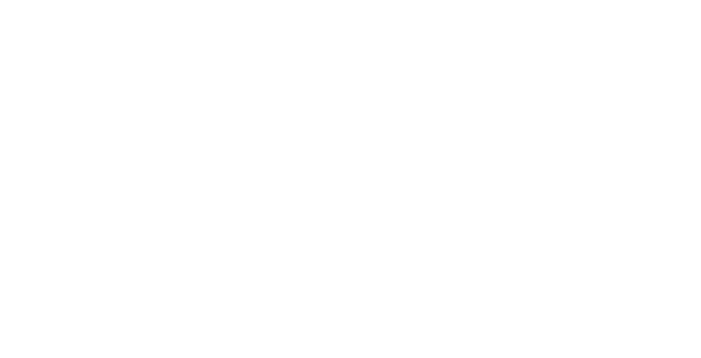
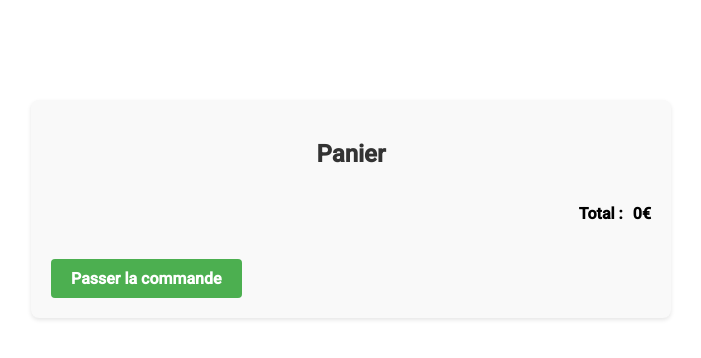
Before and after one commit to Beethoven09/shopinsid, an Angular app in the folder Front_end/shopinsid/: page /panier in a window 1280 px wide. Before the commit this address led to /. Shown: the top 358 px of the page, without its empty margins (289-990 px from the left). Built offline with nearby package versions, Linux system fonts and the light colour scheme.

Commit message:
L'ajout d'un service panier (composants dont html,scss,ts + service et fonctions + model ProduitPanier)

```diff
--- a/Front_end/shopinsid/src/app/app-routing.module.ts
+++ b/Front_end/shopinsid/src/app/app-routing.module.ts
@@ -6,6 +6,7 @@
 import { InscriptionComponent } from "./components/inscription/inscription.component";
 import { ConnexionComponent } from "./components/connexion/connexion.component";
 import { AccueilComponent } from './components/accueil/accueil.component';
+import { PanierComponent } from './components/panier/panier.component';
 
 const routes: Routes = [
   /* Lien vers un autre component destination
@@ -22,8 +23,11 @@
   /* PAGE POUR UNE INSCRIPTION AU SITE */
   {path: 'inscription', component: InscriptionComponent},
   /* PAGE POUR UNE CONNEXION AU SITE */
-  {path: 'connexion', component: ConnexionComponent}
+  {path: 'connexion', component: ConnexionComponent},
+  /* PAGE POUR UNE ACCEDER AU PANIER */
+  {path: 'panier', component: PanierComponent}
 ];
+
 
 @NgModule({
   imports: [RouterModule.forRoot(routes)],
--- a/Front_end/shopinsid/src/app/app.module.ts
+++ b/Front_end/shopinsid/src/app/app.module.ts
@@ -14,6 +14,7 @@
 import { AccueilComponent } from './components/accueil/accueil.component';
 import { FormsModule } from '@angular/forms';
 import { ReactiveFormsModule } from '@angular/forms';
+import { PanierComponent } from './components/panier/panier.component';
 
 
 @NgModule({
@@ -25,6 +26,7 @@
     InscriptionComponent,
     ConnexionComponent,
     AccueilComponent,
+    PanierComponent
   ],
   imports: [
     BrowserModule,
--- a/Front_end/shopinsid/src/app/components/all-produit/all-produit.component.html
+++ b/Front_end/shopinsid/src/app/components/all-produit/all-produit.component.html
@@ -5,9 +5,10 @@
       <button>Rechercher</button>
     </div>
     <ul class="menu-items">
-      <li class="panier-icon">
-        <img src="https://img.icons8.com/?size=96&id=9FW4lJeBwcwu&format=png" alt="Panier">
+      <li>
+        <button class="panier-button" (click)="ouvrirPanier('panier')">Panier</button>
       </li>
+
       <li><a href="#" class="left-menu">Accueil</a></li>
       <li><a href="#" class="left-menu">Contact</a></li>
       <li><a href="#" class="left-menu">Déconnexion</a></li>
--- a/Front_end/shopinsid/src/app/components/all-produit/all-produit.component.scss
+++ b/Front_end/shopinsid/src/app/components/all-produit/all-produit.component.scss
@@ -48,13 +48,19 @@
 font-weight: bold;
 }
 
-.panier-icon {
-display: flex;
-align-items: center;
-}
+.panier-button {
+    background-color: transparent;
+    border: none;
+    cursor: pointer;
+    display: flex;
+    align-items: center;
+    font-size: 16px;
+    font-weight: bold;
+    color: #333;
+  }
 
-.panier-icon img {
-width: 40px;
-height: 40px;
-margin-right: 30px;
-}
+  .panier-button img {
+    width: 24px;
+    height: 24px;
+    margin-right: 5px;
+  }
--- a/Front_end/shopinsid/src/app/components/all-produit/all-produit.component.ts
+++ b/Front_end/shopinsid/src/app/components/all-produit/all-produit.component.ts
@@ -31,4 +31,9 @@
   prixPanier(): number {
     return this.panierService.prixPanier();
   }
+
+  ouvrirPanier(pageName: string) {
+    this.router.navigate([`/${pageName}`]);
+  }
+
 }
--- /dev/null
+++ b/Front_end/shopinsid/src/app/components/panier/panier.component.html
@@ -0,0 +1,27 @@
+<div class="panier-container">
+    <h2 class="panier-title">Panier</h2>
+    <div *ngFor="let item of panierItems" class="panier-item">
+      <div class="panier-image">
+        <img [src]="item.produit.imageUrl" alt="Image du produit">
+      </div>
+      <div class="panier-details">
+        <h3 class="produit-name">{{ item.produit.name }}</h3>
+        <p class="produit-description">{{ item.produit.description }}</p>
+        <p class="produit-price">{{ item.produit.price }}€</p>
+        <div class="quantite-section">
+          <label for="quantite">Quantité :</label>
+          <input type="number" id="quantite" min="1" [(ngModel)]="item.quantite">
+        </div>
+      </div>
+      <div class="panier-subtotal">
+        <p class="subtotal-label">Sous-total :</p>
+        <p class="subtotal-value">{{ item.produit.price * item.quantite }}€</p>
+      </div>
+      <button class="supprimer-button" (click)="supprimerDuPanier(item.produit)">Supprimer</button>
+    </div>
+    <div class="panier-total">
+      <p class="total-label">Total :</p>
+      <p class="total-value">{{ calculerTotal() }}€</p>
+    </div>
+    <button class="commander-button" (click)="commander()">Passer la commande</button>
+  </div>
--- /dev/null
+++ b/Front_end/shopinsid/src/app/components/panier/panier.component.scss
@@ -0,0 +1,106 @@
+.panier-container {
+    max-width: 600px;
+    margin: 0 auto;
+    margin-top: 100px;
+    padding: 20px;
+    background-color: #f9f9f9;
+    border-radius: 8px;
+    box-shadow: 0 2px 4px rgba(0, 0, 0, 0.1);
+  }
+
+  .panier-title {
+    font-size: 24px;
+    font-weight: bold;
+    margin-bottom: 20px;
+    text-align: center;
+    color: #333;
+  }
+
+  .panier-item {
+    display: flex;
+    align-items: center;
+    margin-bottom: 20px;
+    background-color: #fff;
+    padding: 20px;
+    border-radius: 8px;
+    box-shadow: 0 2px 4px rgba(0, 0, 0, 0.1);
+  }
+
+  .panier-image {
+    width: 80px;
+    height: 80px;
+    margin-right: 20px;
+    overflow: hidden;
+    border-radius: 8px;
+  }
+
+  .panier-image img {
+    width: 100%;
+    height: 100%;
+    object-fit: cover;
+  }
+
+  .panier-details {
+    flex-grow: 1;
+  }
+
+  .produit-name {
+    font-size: 18px;
+    font-weight: bold;
+    color: #333;
+    margin-bottom: 5px;
+  }
+
+  .produit-description {
+    margin-bottom: 10px;
+    color: #777;
+  }
+
+  .produit-price {
+    font-weight: bold;
+    color: #333;
+  }
+
+  .quantite-section {
+    margin-bottom: 10px;
+  }
+
+  .subtotal-label {
+    font-weight: bold;
+    color: #333;
+  }
+
+  .supprimer-button {
+    background-color: #f44336;
+    color: white;
+    border: none;
+    padding: 8px 16px;
+    font-size: 14px;
+    cursor: pointer;
+    margin-left: 30px;
+    border-radius: 4px;
+  }
+
+  .panier-total {
+    display: flex;
+    justify-content: flex-end;
+    margin-top: 20px;
+    font-weight: bold;
+  }
+
+  .total-label {
+    margin-right: 10px;
+  }
+
+  .commander-button {
+    background-color: #4caf50;
+    color: white;
+    border: none;
+    padding: 10px 20px;
+    font-size: 16px;
+    font-weight: bold;
+    cursor: pointer;
+    border-radius: 4px;
+    margin-top: 20px;
+    margin-left: auto;
+  }
--- /dev/null
+++ b/Front_end/shopinsid/src/app/components/panier/panier.component.ts
@@ -0,0 +1,33 @@
+import { Component, OnInit } from '@angular/core';
+import { PanierService } from 'src/app/services/panier.service';
+import { ProduitPanier } from 'src/app/models/produitPanier.model';
+import { Produit } from 'src/app/models/produit.model';
+
+@Component({
+  selector: 'app-panier',
+  templateUrl: './panier.component.html',
+  styleUrls: ['./panier.component.scss']
+})
+export class PanierComponent implements OnInit {
+  panierItems: ProduitPanier[] = [];
+
+  constructor(private panierService: PanierService) { }
+
+  ngOnInit() {
+    this.panierItems = this.panierService.getProduitsPanier();
+  }
+
+  supprimerDuPanier(produit: Produit) {
+    this.panierService.supprimerDuPanier(produit);
+    this.panierItems = this.panierService.getProduitsPanier();
+    alert("Produit supprimé au panier avec succés");
+  }
+
+  calculerTotal(): number {
+    return this.panierService.prixPanier();
+  }
+
+  commander(){
+    alert("Commande passée avec succés")
+  }
+}
--- a/Front_end/shopinsid/src/app/components/produit-detail/produit-detail.component.html
+++ b/Front_end/shopinsid/src/app/components/produit-detail/produit-detail.component.html
@@ -4,11 +4,11 @@
       <div class="details-container">
         <img class="presentation-image small-image" [src]="produit.imageUrl">
         <div class="side-panel">
-          <h3 class="product-price">{{produit.price}}€</h3>
-          <div class="quantity-section">
+            <h3 class="product-price"><span id="prix1article">Prix d'un article : </span> {{produit.price}}€</h3>          <div class="quantity-section">
             <label for="quantity">Quantité :</label>
             <input type="number" id="quantity" min="1" [(ngModel)]="selectedQuantity">
           </div>
+          <h3 class="product-price"><span id="prix1article">Prix de la sélection : </span> {{changePrixQuantite()}}€</h3>
           <button class="add-to-cart-button" (click)="ajouterAuPanier(produit, selectedQuantity)">Ajouter au panier</button>
           <button class="buy-now-button">Acheter ce produit</button>
         </div>
--- a/Front_end/shopinsid/src/app/components/produit-detail/produit-detail.component.scss
+++ b/Front_end/shopinsid/src/app/components/produit-detail/produit-detail.component.scss
@@ -46,6 +46,7 @@
     display: flex;
     align-items: center;
     margin-bottom: 10px;
+    margin-top: 10px;
   }
 
   label {
@@ -100,3 +101,7 @@
   .presentation-button:hover {
     background-color: #777;
   }
+
+  #prix1article{
+    color: #898585;
+  }
--- a/Front_end/shopinsid/src/app/components/produit-detail/produit-detail.component.ts
+++ b/Front_end/shopinsid/src/app/components/produit-detail/produit-detail.component.ts
@@ -40,14 +40,12 @@
 
   ajouterAuPanier(produit: Produit, selectedQuantity: number) {
     this.panierService.ajouterAuPanier(produit, selectedQuantity);
+    alert("Produit ajouté au panier avec succés");
   }
 
-  supprimerDuPanier(produit: Produit) {
-    this.panierService.supprimerDuPanier(produit);
-  }
-
-  produitDansPanier(produit: Produit): boolean {
-    return this.panierService.produitDansPanier(produit);
+  changePrixQuantite() : number{
+    let prix =  this.produit.price * this.selectedQuantity;
+    return parseFloat(prix.toFixed(2));
   }
 
 }
--- a/Front_end/shopinsid/src/app/services/panier.service.ts
+++ b/Front_end/shopinsid/src/app/services/panier.service.ts
@@ -30,8 +30,8 @@
     }
   }
 
-  getProduitsPanier(): Produit[] {
-    return this.panierItems.map(item => item.produit);
+  getProduitsPanier(): ProduitPanier[] {
+    return this.panierItems;
   }
 
   produitDansPanier(produit: Produit): boolean {
```
